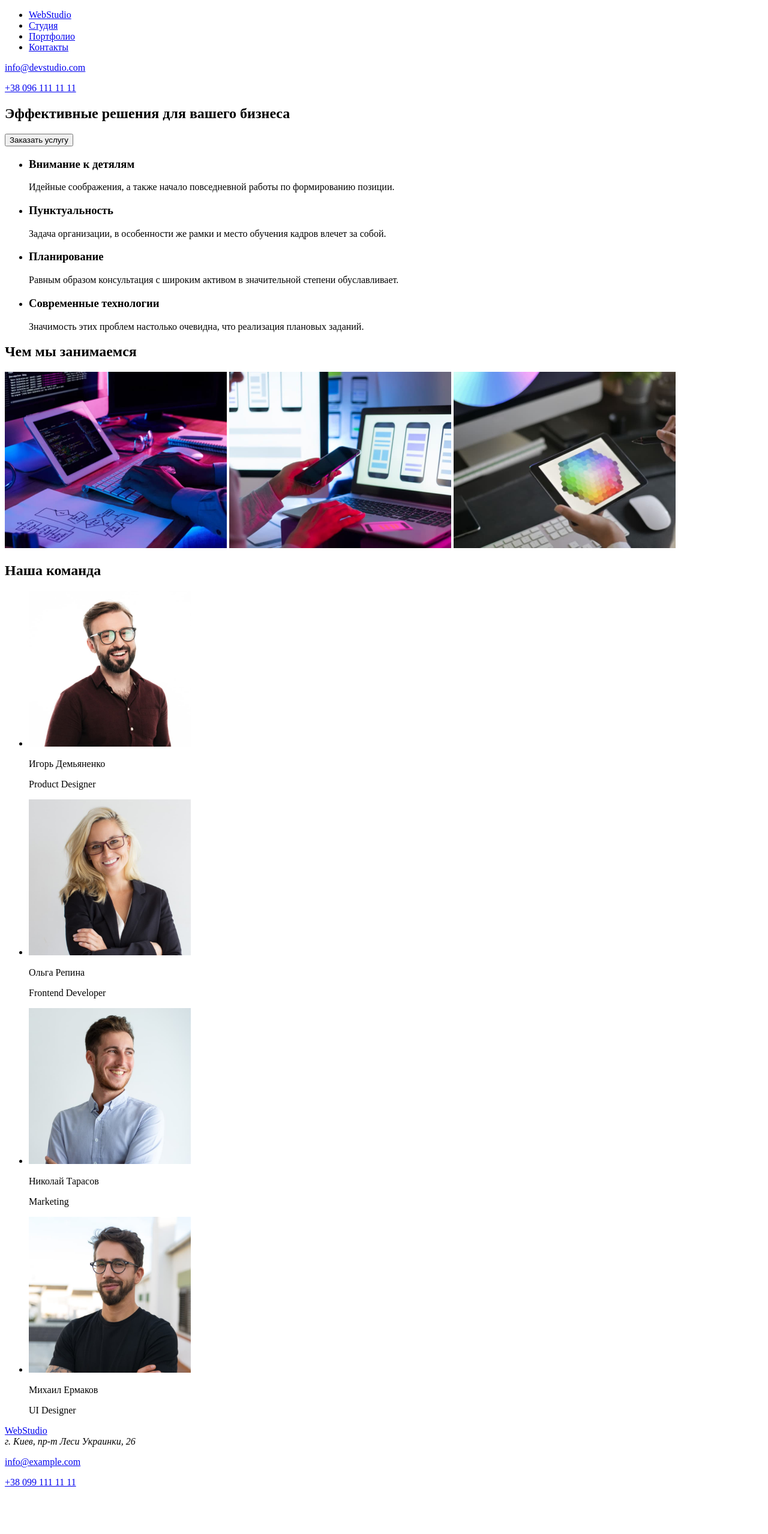
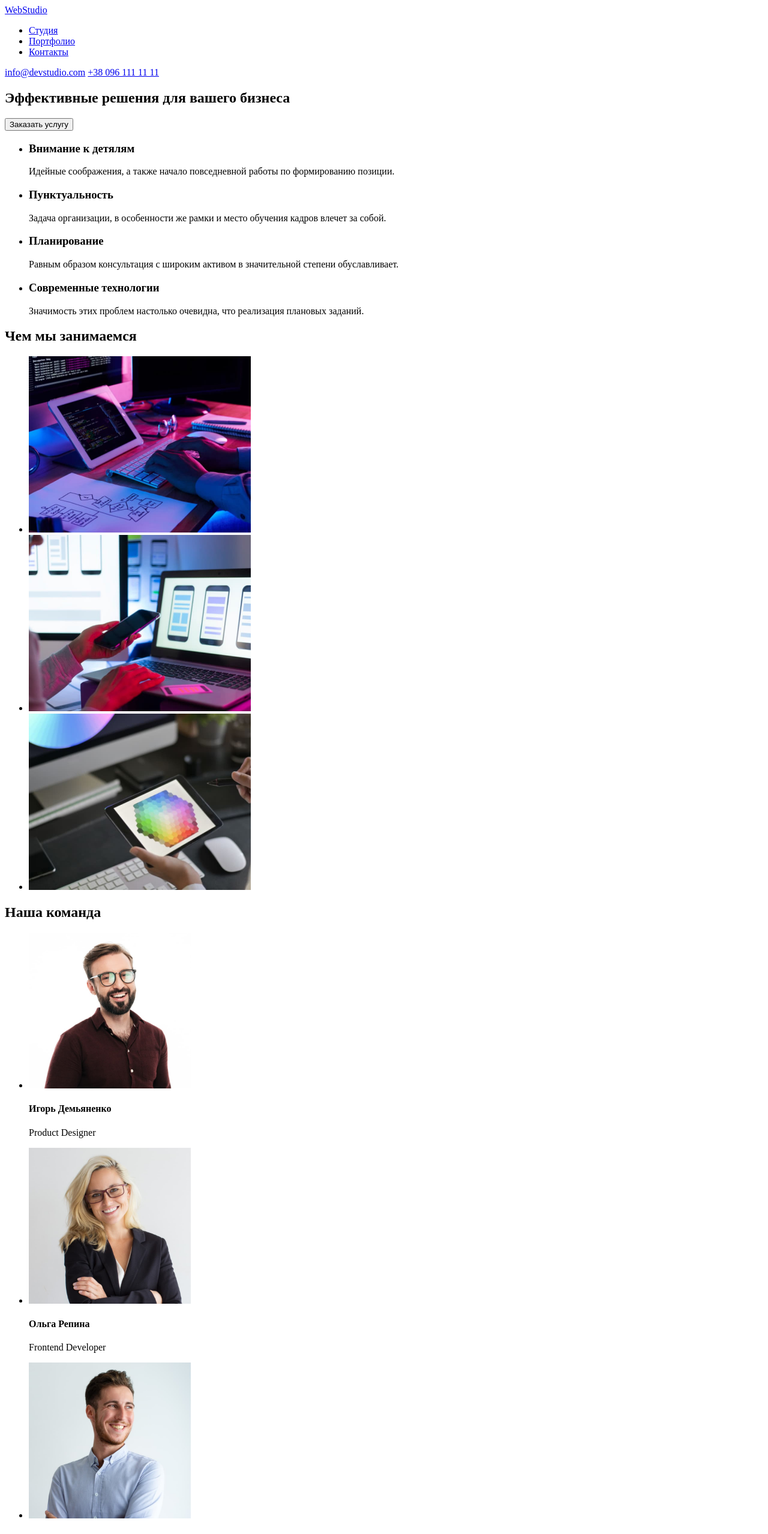
Before and after one commit to HelgaNaz/goit-markup-hw-01, a plain HTML site: page index.html in a window 1280 px wide. Shown: the top 2558 px of the page at 60% size. Before the commit the page ends 2497 px from the top, so only its background shows below. Drawn offline with Linux system fonts and the light colour scheme.

Commit message:
Main Page 12.07
Внесены правки

```diff
--- a/index.html
+++ b/index.html
@@ -10,16 +10,16 @@
     <header>
         <!--Панель навигации-->
         <nav>
+            <a href="WebStudio">WebStudio</a>
             <ul>
-                <li><a href="WebStudio">WebStudio</a></li>
                 <li><a href="studio">Студия</a></li>
                 <li><a href="portfolio">Портфолио</a></li>
                 <li><a href="contacts">Контакты</a></li>
             </ul>
         </nav>
         <!--Контакты-->
-            <p><a href="mailto:info@devstudio.com">info@devstudio.com</a></p>
-            <p><a href="tel:+380961111111">+38 096 111 11 11</a></p>
+            <a href="mailto:info@devstudio.com">info@devstudio.com</a>
+            <a href="tel:+380961111111">+38 096 111 11 11</a>
     </header>
     <main>
         <!--Главная секция-->
@@ -27,9 +27,8 @@
             <h1>Эффективные решения для вашего бизнеса</h1>
             <button type="button">Заказать услугу</button>
         </section>
-        <!--Чем мы занимаемся-->
+        <!--Наши особенности-->
         <section>
-            <div>
                 <ul>
                     <li>
                         <h3>Внимание к детялям</h3>
@@ -48,61 +47,56 @@
                         <p>Значимость этих проблем настолько очевидна, что реализация плановых заданий.</p>
                     </li>
                 </ul>
-            </div>
-            <div>
+        </section>
+        <!--Чем мы занимаемся-->
+        <section>
             <h2>Чем мы занимаемся</h2>
+                <ul>
+                    <li>
                         <a href="images/box1.jpg">
-                        <img src="images/box1.jpg" alt="Планшет и компьютер"
-                         width="370" height="294"></a>
-
+                        <img src="images/box1.jpg" alt="Планшет и компьютер" width="370" height="294"></a>
+                    </li>
+                    <li>
                         <a href="images/box2.jpg">
-                        <img src="images/box2.jpg" alt="Телефон и ноутбук"
-                        width="370" height="294"></a>
-
+                        <img src="images/box2.jpg" alt="Телефон и ноутбук" width="370" height="294"></a>
+                    </li>
+                    <li>
                         <a href="images/box3.jpg">
-                        <img src="images/box3.jpg" alt="Планшет в руках"
-                        width="370" height="294"></a>
-            </div>
+                        <img src="images/box3.jpg" alt="Планшет в руках" width="370" height="294"></a>
+                    </li>
+                </ul>
         </section>
         <!--Наша команда-->
         <section>
             <h2>Наша команда</h2>
             <ul>
                 <li>
-                    <div class="team">
                         <img src="images/teamcard1.jpg"
                         alt="Фото Игорь Демьяненко"
                         width="270" height="260">
-                        <p>Игорь Демьяненко</p>
+                        <h4>Игорь Демьяненко</h4>
                         <p>Product Designer</p>
-                    </div>
                 </li>
                 <li>
-                    <div class="team">
                         <img src="images/teamcard2.jpg"
                         alt="Фото Ольга Репина"
                         width="270" height="260">
-                        <p>Ольга Репина</p>
+                        <h4>Ольга Репина</h4>
                         <p>Frontend Developer</p>
-                    </div>
                 </li>
                 <li>
-                    <div class="team">
                         <img src="images/teamcard3.jpg"
                         alt="Фото Николай Тарасов"
                         width="270" height="260">
-                        <p>Николай Тарасов</p>
+                        <h4>Николай Тарасов</h4>
                         <p>Marketing</p>
-                    </div>
                 </li>
                 <li>
-                    <div class="team">
                         <img src="images/teamcard4.jpg"
                         alt="Фото Михаил Ермаков"
                         width="270" height="260">
-                        <p>Михаил Ермаков</p>
+                        <h4>Михаил Ермаков</h4>
                         <p>UI Designer</p>
-                    </div>
                 </li>
             </ul>
         </section>
@@ -110,8 +104,8 @@
     <footer>
         <a href="WebStudio">WebStudio</a>
         <address> г. Киев, пр-т Леси Украинки, 26</address>
-        <p><a href="mailto:info@example.com">info@example.com</a></p>
-        <p><a href="tel:+380991111111">+38 099 111 11 11</a></p>
+        <a href="mailto:info@example.com">info@example.com</a>
+        <a href="tel:+380991111111">+38 099 111 11 11</a>
     </footer>
 </body>
 </html>
```
Lines whose indentation alone changed are shown as unchanged.
